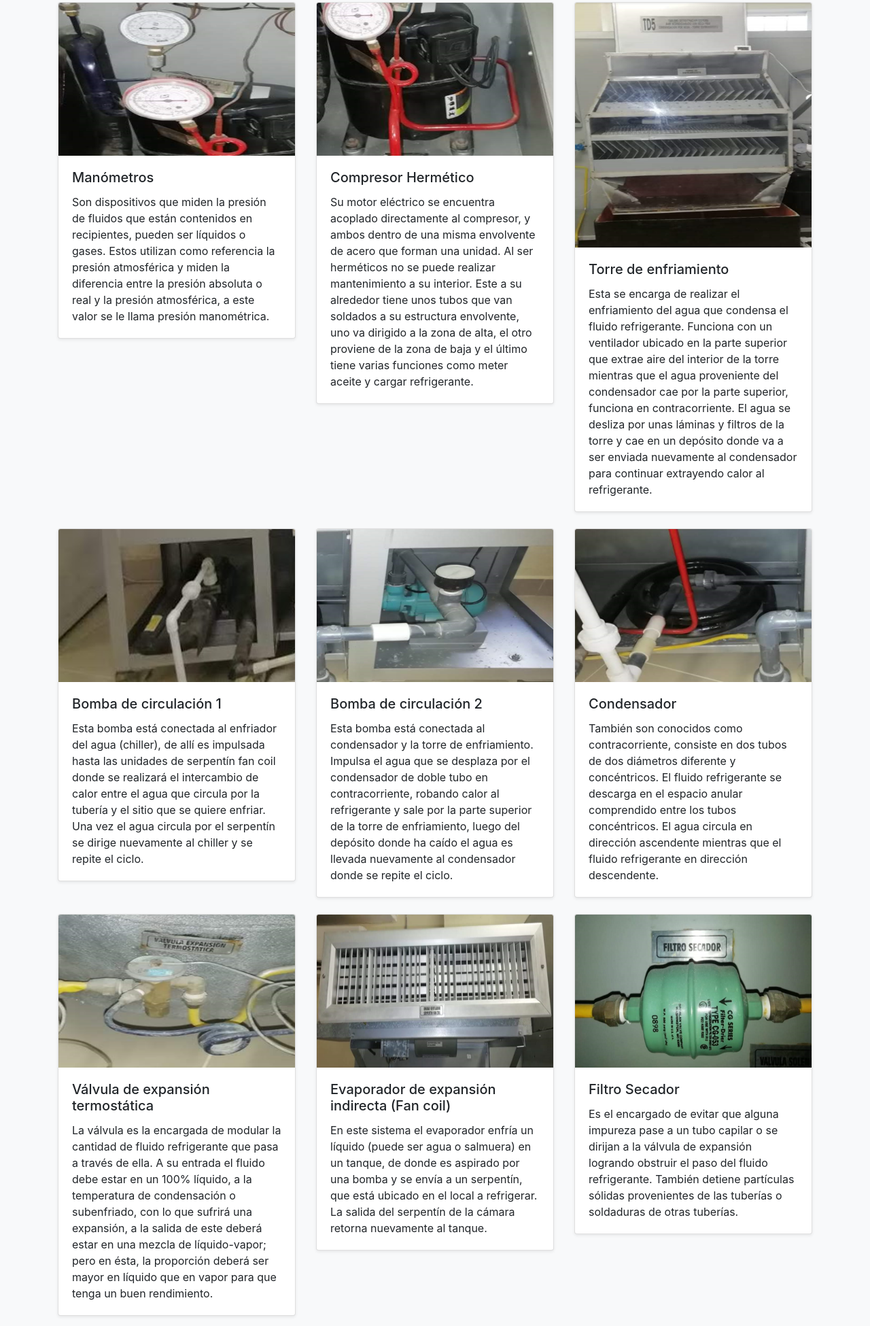
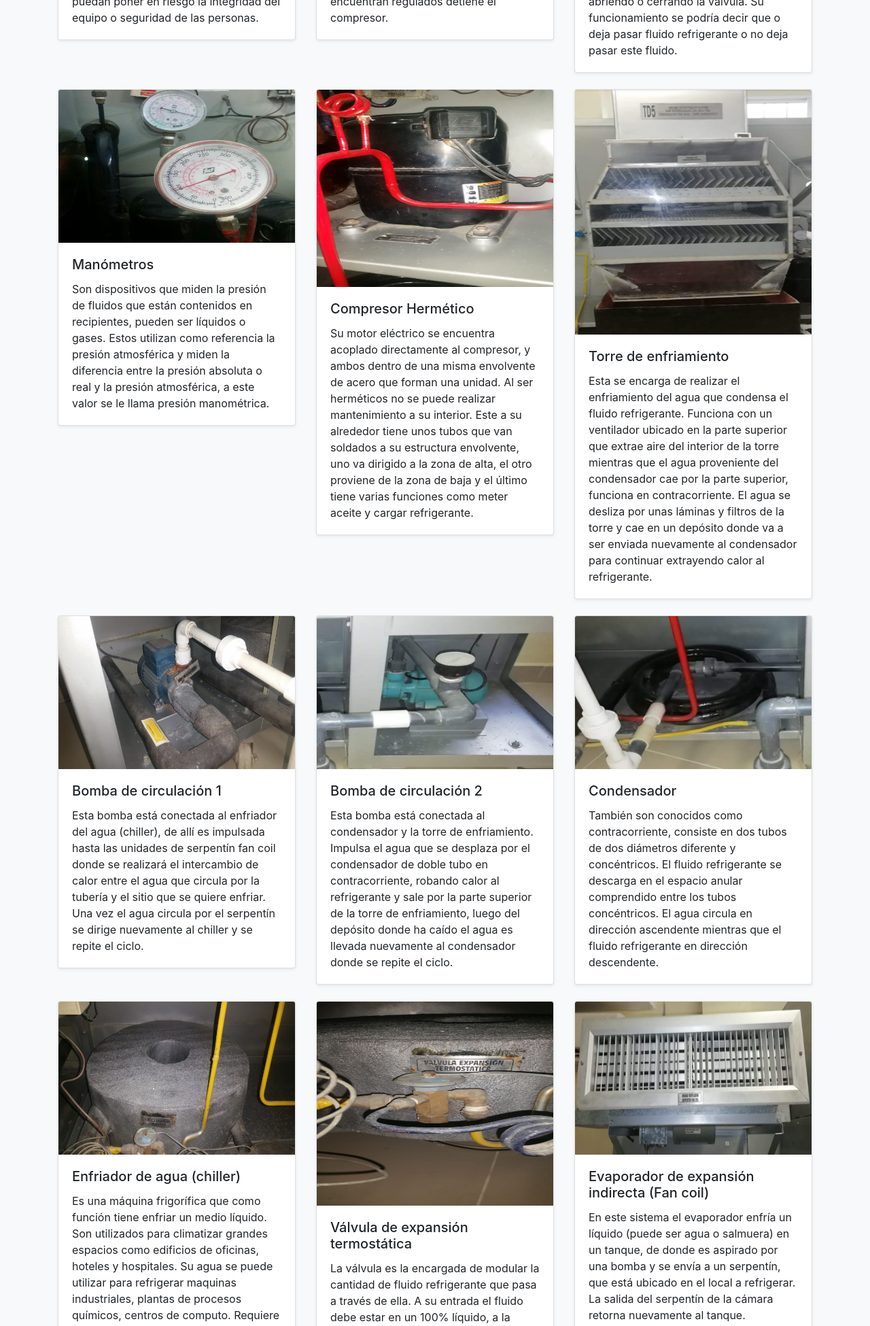
Before and after one commit to DanierJ/juliansproject, a plain HTML site: page index.html in a window 1280 px wide. Shown: the part 850-2800 px from the top of the page at 68% size. Drawn offline with nearby package versions, Linux system fonts and the light colour scheme.

Commit message:
minor fix

```diff
--- a/index.html
+++ b/index.html
@@ -9,10 +9,11 @@
 </head>
 <body>
     <main role="main">
-      <section class="jumbotron text-center">
-        <div class="container">
+      <section class="jumbotron text-center bg-primary">
+        <div class="container text-white">
+            <img src="img/escudo_128.png" alt="Escudo Universidad del Magdalena">
           <h1 class="jumbotron-heading">FRIO EN LA INDUSTRIA PESQUERA</h1>
-          <p class="lead text-muted">TABLERO DIDACTICO NÚMERO 5 - UNIVERSIDAD DEL MAGDALENA.</p>
+          <p class="lead ">TABLERO DIDACTICO NÚMERO 5 - UNIVERSIDAD DEL MAGDALENA</p>
 
         </div>
       </section>
@@ -50,7 +51,7 @@
             </div>
             <div class="col-md-4">
                 <div class="card mb-4 shadow-sm">
-                    <img class="card-img-top" data-src="holder.js/100px225?theme=thumb&amp;bg=55595c&amp;fg=eceeef&amp;text=Thumbnail" alt="Manómetros" style="height: 225px; width: 100%; display: block;" src="img/manometros.png" data-holder-rendered="true">
+                    <img class="card-img-top" data-src="holder.js/100px225?theme=thumb&amp;bg=55595c&amp;fg=eceeef&amp;text=Thumbnail" alt="Manómetros" style="height: 225px; width: 100%; display: block;" src="img/manometros.jpeg" data-holder-rendered="true">
                     <div class="card-body">
                     <h5 class="card-title" id="manometros">Manómetros</h5>
                     <p class="card-text">Son dispositivos que miden la presión de fluidos que están contenidos en recipientes, pueden ser líquidos o gases. Estos utilizan como referencia la presión atmosférica y miden la diferencia entre la presión absoluta o real y la presión atmosférica, a este valor se le llama presión manométrica.</p>
@@ -59,7 +60,7 @@
             </div>
             <div class="col-md-4">
                 <div class="card mb-4 shadow-sm">
-                    <img class="card-img-top" data-src="holder.js/100px225?theme=thumb&amp;bg=55595c&amp;fg=eceeef&amp;text=Thumbnail" alt="Compresor Hermético" style="height: 225px; width: 100%; display: block;" src="img/compresor-hermetico.png" data-holder-rendered="true">
+                    <img class="card-img-top" data-src="holder.js/100px225?theme=thumb&amp;bg=55595c&amp;fg=eceeef&amp;text=Thumbnail" alt="Compresor Hermético" style="height: 290px; width: 100%; display: block;" src="img/compresor-hermetico.jpeg" data-holder-rendered="true">
                     <div class="card-body">
                         <h5 class="card-title" id="compresorHermetico">Compresor Hermético</h5>
                         <p class="card-text">Su motor eléctrico se encuentra acoplado directamente al compresor, y ambos dentro de una misma envolvente de acero que forman una unidad. Al ser herméticos no se puede realizar mantenimiento a su interior.
@@ -79,7 +80,7 @@
             </div>
             <div class="col-md-4">
                 <div class="card mb-4 shadow-sm">
-                    <img class="card-img-top" data-src="holder.js/100px225?theme=thumb&amp;bg=55595c&amp;fg=eceeef&amp;text=Thumbnail" alt="Bomba de circulación 1" style="height: 225px; width: 100%; display: block;" src="img/bomba-circulacion-uno.png" data-holder-rendered="true">
+                    <img class="card-img-top" data-src="holder.js/100px225?theme=thumb&amp;bg=55595c&amp;fg=eceeef&amp;text=Thumbnail" alt="Bomba de circulación 1" style="height: 225px; width: 100%; display: block;" src="img/bomba-circulacion-uno.jpeg" data-holder-rendered="true">
                     <div class="card-body">
                         <h5 class="card-title" id="bombaDeCirculacionUno">Bomba de circulación 1</h5>
                         <p class="card-text">Esta bomba está conectada al enfriador del agua (chiller), de allí es impulsada hasta las unidades de serpentín fan coil donde se realizará el intercambio de calor entre el agua que circula por la tubería y el sitio que se quiere enfriar. Una vez el agua circula por el serpentín se dirige nuevamente al chiller y se repite el ciclo.</p>
@@ -106,7 +107,21 @@
             </div>
             <div class="col-md-4">
                 <div class="card mb-4 shadow-sm">
-                    <img class="card-img-top" data-src="holder.js/100px225?theme=thumb&amp;bg=55595c&amp;fg=eceeef&amp;text=Thumbnail" alt="Válvula de expansión termostática" style="height: 225px; width: 100%; display: block;" src="img/valvula-expansion-termostatica.png" data-holder-rendered="true">
+                    <img class="card-img-top" data-src="holder.js/100px225?theme=thumb&amp;bg=55595c&amp;fg=eceeef&amp;text=Thumbnail" alt="Enfriador de agua (chiller)" style="height: 225px; width: 100%; display: block;" src="img/enfriador-agua.jpeg" data-holder-rendered="true">
+                    <div class="card-body">
+                        <h5 class="card-title" id="enfriador">Enfriador de agua (chiller)</h5>
+                        <p class="card-text">Es una máquina frigorífica que como función tiene enfriar un
+                            medio líquido. Son utilizados para climatizar grandes espacios como edificios de oficinas, hoteles y
+                            hospitales. Su agua se puede utilizar para refrigerar maquinas industriales, plantas de procesos
+                            químicos, centros de computo.
+                            Requiere de elementos adicionales como tuberías, bombas y torres de enfriamiento o
+                            intercambiador exterior.</p>
+                    </div>
+                </div>
+            </div>
+            <div class="col-md-4">
+                <div class="card mb-4 shadow-sm">
+                    <img class="card-img-top" data-src="holder.js/100px225?theme=thumb&amp;bg=55595c&amp;fg=eceeef&amp;text=Thumbnail" alt="Válvula de expansión termostática" style="height: 300px; width: 100%; display: block;" src="img/valvula-expansion-termostatica.jpeg" data-holder-rendered="true">
                     <div class="card-body">
                         <h5 class="card-title" id="valvulaExpansion">Válvula de expansión termostática</h5>
                         <p class="card-text">La válvula es la encargada de modular la cantidad de fluido refrigerante que pasa a través de ella. A su entrada el fluido debe estar en un 100% líquido, a la temperatura de condensación o subenfriado, con lo que sufrirá una expansión, a la salida de este deberá estar en una mezcla de líquido-vapor; pero en ésta, la proporción deberá ser mayor en líquido que en vapor para que tenga un buen rendimiento.</p>
@@ -135,7 +150,7 @@
                 <div class="card mb-4 shadow-sm">
                     <img class="card-img-top" data-src="holder.js/100px225?theme=thumb&amp;bg=55595c&amp;fg=eceeef&amp;text=Thumbnail" alt="Tablero didactico número 5 de la Universidad Del Magdalena" style="height: 225px; width: 100%; display: block;" src="img/tablero-didactico-numero-cinco-unimag.png" data-holder-rendered="true">
                     <div class="card-body">
-                        <h5 class="card-title" id="tableroDidacticoUnimag">Tablero didactico número 5 de la Universidad Del Magdalena</h5>
+                        <h5 class="card-title" id="tableroDidacticoUnimag">Tablero didactico número 5 de la Universidad del Magdalena</h5>
                         <p class="card-text">Este es un equipo de refrigeración de compresión de vapor compuesto por una torre de enfriamiento, dos unidades de serpentín fan coil, dos bombas de agua, condensador de tubo en contracorriente, válvula de expansión, termostatos, presostatos, válvula solenoide, compresor hermético, manómetros y un enfriador de agua. Estos sistemas de aire acondicionado por lo general son usados para climatizar espacios grandes como centros comerciales, o salas de conferencias o un sitio donde hay un gran número de personas en un recinto.</p>
                     </div>
                 </div>
```
Also changed, not shown: img/10_MESSI_JUGADORS-WEB.jpg (deleted), img/bomba-circulacion-uno.jpeg (added), img/bomba-circulacion-uno.png (deleted), img/compresor-hermetico.jpeg (added), img/compresor-hermetico.png (deleted), img/enfriador-agua.jpeg (added), img/escudo_128.png (added), img/manometros.jpeg (added), img/manometros.png (deleted), img/valvula-expansion-termostatica.jpeg (added), img/valvula-expansion-termostatica.png (deleted).
